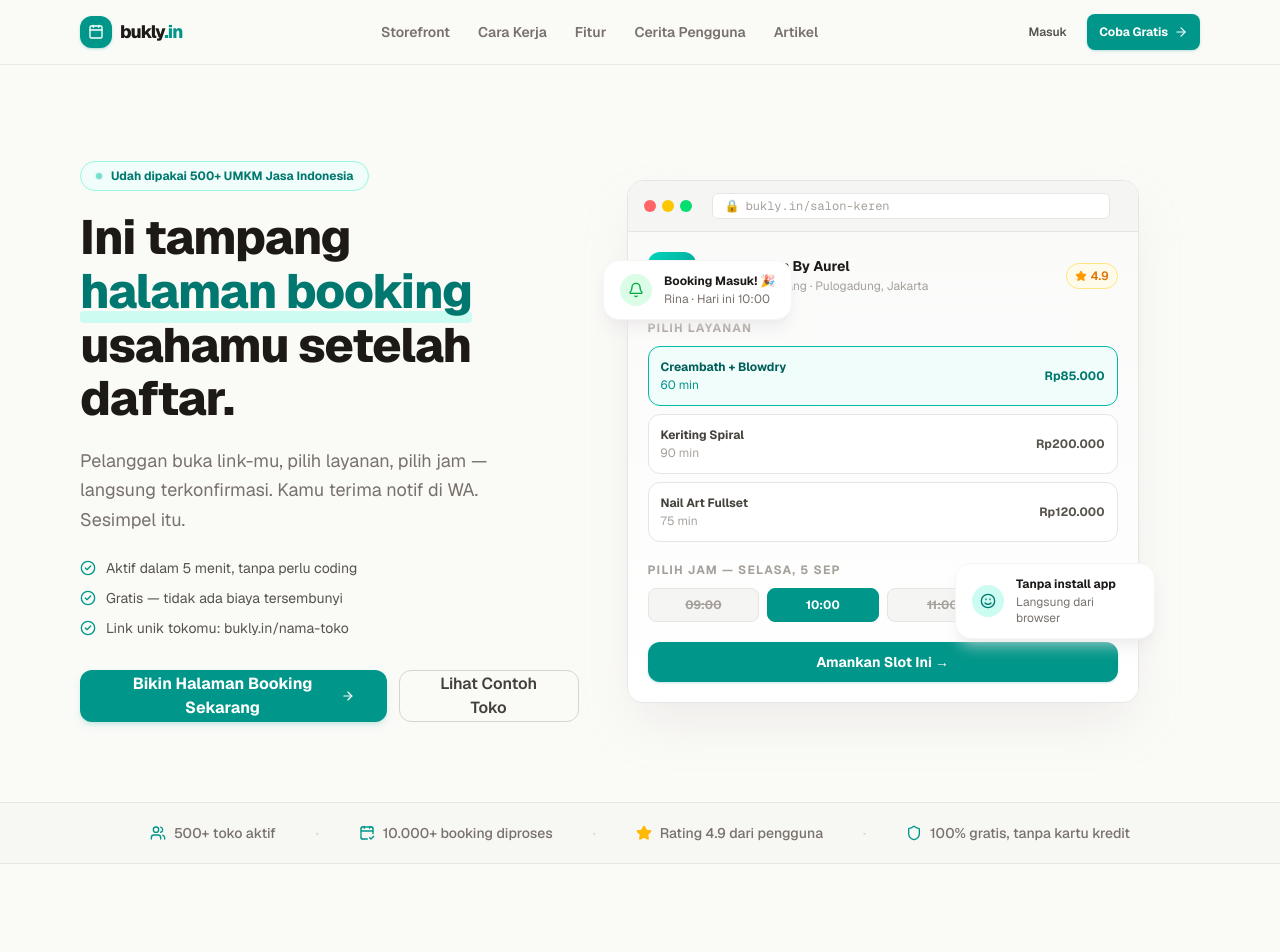
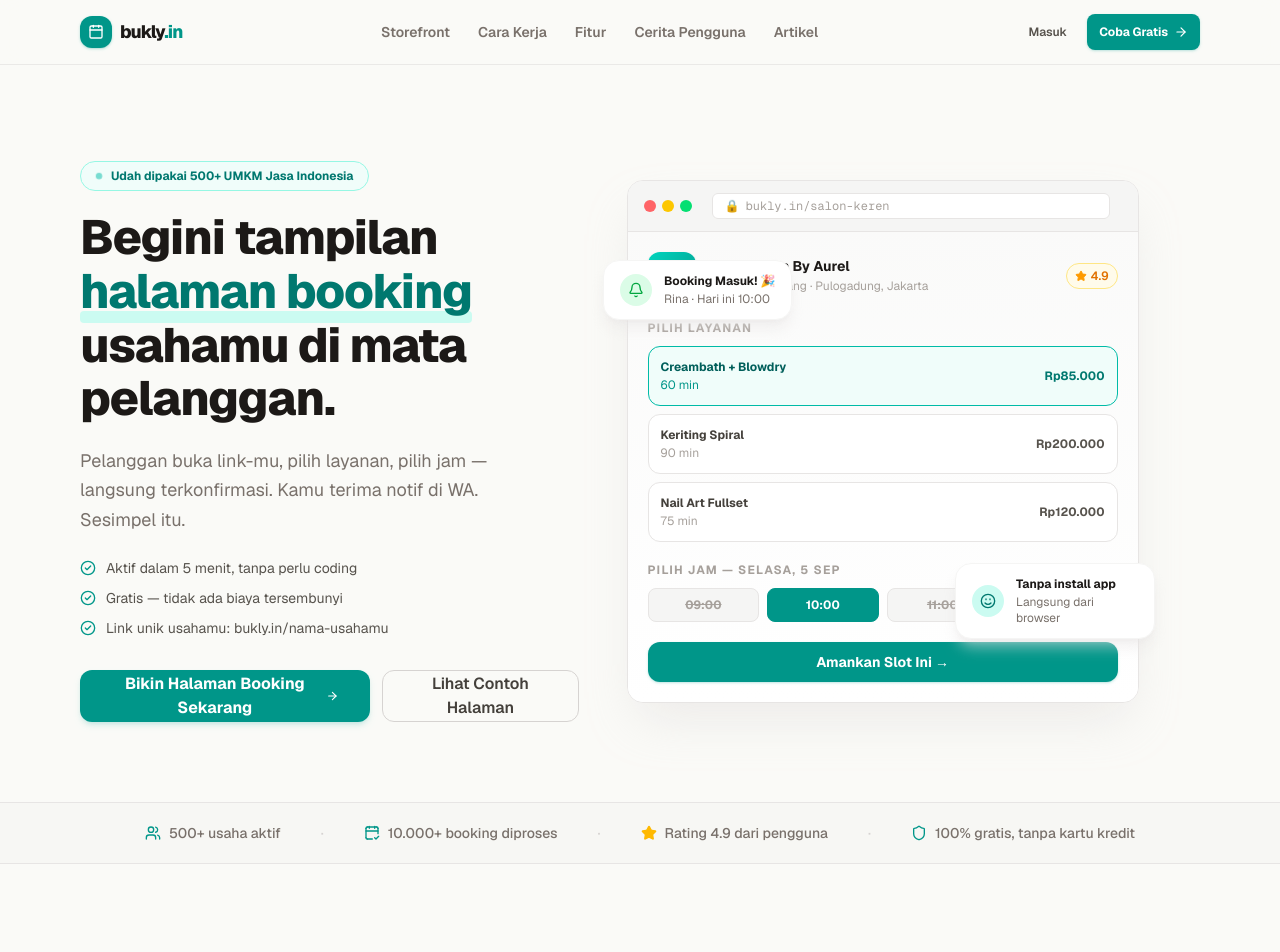
Before and after one commit to Legongs/bokly.in, a Next.js app: page / in a window 1280 px wide. Shown: the top 952 px of the page. Built offline with nearby package versions, Linux system fonts and the light colour scheme.

Commit message:
fix(copy): ganti 'toko' ke 'usaha', 'tampang' ke 'tampilan' — lebih pas untuk bisnis jasa

```diff
--- a/app/page.tsx
+++ b/app/page.tsx
@@ -70,7 +70,7 @@
       description:
         "Aplikasi reservasi online gratis untuk Barbershop, Salon, Klinik, Bengkel, dan UMKM Jasa Indonesia. Buat halaman booking dalam 1 menit tanpa coding.",
       featureList: [
-        "Halaman booking unik per toko",
+        "Halaman booking unik per usaha",
         "Notifikasi otomatis ke WhatsApp",
         "Dashboard manajemen jadwal",
         "Anti-bentrok jadwal otomatis",
@@ -115,7 +115,7 @@
           name: "Apakah pelanggan perlu install aplikasi untuk booking?",
           acceptedAnswer: {
             "@type": "Answer",
-            text: "Tidak perlu. Pelanggan cukup buka link unik tokomu (contoh: bukly.in/salon-siska) langsung di browser HP mereka. Tidak ada aplikasi yang perlu diunduh.",
+            text: "Tidak perlu. Pelanggan cukup buka link unik usahamu (contoh: bukly.in/salon-siska) langsung di browser HP mereka. Tidak ada aplikasi yang perlu diunduh.",
           },
         },
         {
@@ -131,7 +131,7 @@
           name: "Berapa lama waktu setup bukly.in?",
           acceptedAnswer: {
             "@type": "Answer",
-            text: "Kurang dari 5 menit. Daftar akun, isi nama toko, jam operasional, dan daftar layanan — halaman booking langsung aktif dan bisa disebarkan ke pelanggan.",
+            text: "Kurang dari 5 menit. Daftar akun, isi nama usahamu, jam operasional, dan daftar layanan — halaman booking langsung aktif dan bisa disebarkan ke pelanggan.",
           },
         },
       ],
@@ -266,12 +266,12 @@
                 id="hero-heading"
                 className="anim-float-up-delay-1 text-4xl sm:text-5xl font-extrabold tracking-tight text-stone-900 leading-[1.12]"
               >
-                Ini tampang{" "}
+                Begini tampilan{" "}
                 <span className="relative inline-block">
                   <span className="relative z-10 text-teal-700">halaman booking</span>
                   <span className="absolute -bottom-1 left-0 w-full h-3 bg-teal-100 -z-0 rounded" aria-hidden="true" />
                 </span>{" "}
-                usahamu setelah daftar.
+                usahamu di mata pelanggan.
               </h1>
 
               <p className="anim-float-up-delay-2 mt-5 text-base sm:text-lg text-stone-500 max-w-md leading-relaxed">
@@ -282,7 +282,7 @@
                 {[
                   "Aktif dalam 5 menit, tanpa perlu coding",
                   "Gratis — tidak ada biaya tersembunyi",
-                  "Link unik tokomu: bukly.in/nama-toko",
+                  "Link unik usahamu: bukly.in/nama-usahamu",
                 ].map((item) => (
                   <li key={item} className="flex items-center gap-2.5">
                     <CheckCircle2 className="w-4 h-4 text-teal-600 flex-shrink-0" />
@@ -300,7 +300,7 @@
                 </Link>
                 <Link href="/demo-salon" className="w-full sm:w-auto">
                   <Button id="cta-hero-demo" size="lg" variant="outline" className="w-full sm:w-auto border-stone-300 text-stone-700 hover:bg-stone-100 font-semibold transition-all duration-200">
-                    Lihat Contoh Toko
+                    Lihat Contoh Halaman
                   </Button>
                 </Link>
               </div>
@@ -406,7 +406,7 @@
         <div className="border-y border-stone-200 bg-stone-100/60 py-5">
           <div className="max-w-6xl mx-auto px-4">
             <div className="flex flex-wrap items-center justify-center gap-x-10 gap-y-3 text-sm text-stone-500 font-medium">
-              <span className="flex items-center gap-2"><Users className="w-4 h-4 text-teal-600" />500+ toko aktif</span>
+              <span className="flex items-center gap-2"><Users className="w-4 h-4 text-teal-600" />500+ usaha aktif</span>
               <span className="hidden sm:block text-stone-300">·</span>
               <span className="flex items-center gap-2"><CalendarCheck2 className="w-4 h-4 text-teal-600" />10.000+ booking diproses</span>
               <span className="hidden sm:block text-stone-300">·</span>
@@ -453,8 +453,8 @@
               <div className="hidden md:block absolute top-10 left-[calc(16.6%+24px)] right-[calc(16.6%+24px)] h-0.5 bg-gradient-to-r from-teal-600/0 via-teal-500 to-teal-600/0" />
               <div className="grid grid-cols-1 md:grid-cols-3 gap-10 md:gap-6">
                 {[
-                  { step: "01", icon: Store, title: "Buat akun & atur profil toko", desc: "Daftar gratis, tulis nama toko, jam buka, dan masukin daftar layanan beserta harganya. Selesai dalam hitungan menit.", color: "bg-teal-600" },
-                  { step: "02", icon: MessageCircle, title: "Bagikan link-mu ke pelanggan", desc: "Taruh bukly.in/nama-tokomu di bio Instagram, WhatsApp story, atau langsung chat ke pelanggan setia.", color: "bg-teal-500" },
+                  { step: "01", icon: Store, title: "Buat akun & atur profil usaha", desc: "Daftar gratis, tulis nama usahamu, jam buka, dan masukin daftar layanan beserta harganya. Selesai dalam hitungan menit.", color: "bg-teal-600" },
+                  { step: "02", icon: MessageCircle, title: "Bagikan link-mu ke pelanggan", desc: "Taruh bukly.in/nama-usahamu di bio Instagram, WhatsApp story, atau langsung chat ke pelanggan setia.", color: "bg-teal-500" },
                   { step: "03", icon: Bell, title: "Duduk manis, notif masuk sendiri", desc: "Pelanggan booking kapan saja — tengah malam pun bisa. Kamu terima notifikasi di WA, jadwal masuk otomatis ke dashboard.", color: "bg-teal-400" },
                 ].map((step, i) => (
                   <div key={i} className="reveal flex flex-col items-center md:items-start text-center md:text-left" style={{ transitionDelay: `${i * 120}ms` }}>
@@ -675,8 +675,8 @@
             <div className="space-y-4">
               {[
                 { q: "Apakah bukly.in benar-benar gratis?", a: "Iya, gratis beneran. Fitur dasar (bikin halaman booking, atur jadwal, terima reservasi) tidak dipungut biaya apapun. Tidak ada biaya tersembunyi atau masa trial yang tiba-tiba berakhir." },
-                { q: "Berapa lama setup awal bukly.in?", a: "Paling lama 5 menit. Daftar akun, isi nama toko, jam operasional, dan daftar layanan — halaman booking langsung aktif dan siap dibagikan ke pelanggan." },
-                { q: "Pelanggan perlu install aplikasi dulu?", a: "Nggak perlu sama sekali. Pelanggan cukup klik link yang kamu bagikan (kayak bukly.in/nama-tokomu), halaman langsung terbuka di browser HP mereka. Sesimpel buka link biasa." },
+                { q: "Berapa lama setup awal bukly.in?", a: "Paling lama 5 menit. Daftar akun, isi nama usahamu, jam operasional, dan daftar layanan — halaman booking langsung aktif dan siap dibagikan ke pelanggan." },
+                { q: "Pelanggan perlu install aplikasi dulu?", a: "Nggak perlu sama sekali. Pelanggan cukup klik link yang kamu bagikan (kayak bukly.in/nama-usahamu), halaman langsung terbuka di browser HP mereka. Sesimpel buka link biasa." },
                 { q: "Cocok buat usaha apa saja?", a: "Semua usaha jasa yang butuh manajemen jadwal: Barbershop, Salon Kecantikan, Nail Art, Klinik & Dokter, Bengkel, Studio Foto, Kelas privat, Laundry, dan lainnya." },
                 { q: "Gimana kalau mau ganti jam atau tutup di hari tertentu?", a: "Bisa banget, lewat dashboard Settings. Atur jam buka, jam istirahat, dan blokir tanggal tertentu buat hari libur. Sistem otomatis menyesuaikan slot yang tampil ke pelanggan." },
               ].map((faq, i) => (
@@ -711,7 +711,7 @@
                 <p className="text-stone-400 font-bold mb-3">Produk</p>
                 <ul className="space-y-2 text-stone-500">
                   <li><Link href="#fitur" className="hover:text-teal-400 transition-colors">Fitur</Link></li>
-                  <li><Link href="/demo-salon" className="hover:text-teal-400 transition-colors">Demo Toko</Link></li>
+                  <li><Link href="/demo-salon" className="hover:text-teal-400 transition-colors">Lihat Demo</Link></li>
                   <li><Link href="/register" className="hover:text-teal-400 transition-colors">Daftar Gratis</Link></li>
                 </ul>
               </div>
```
